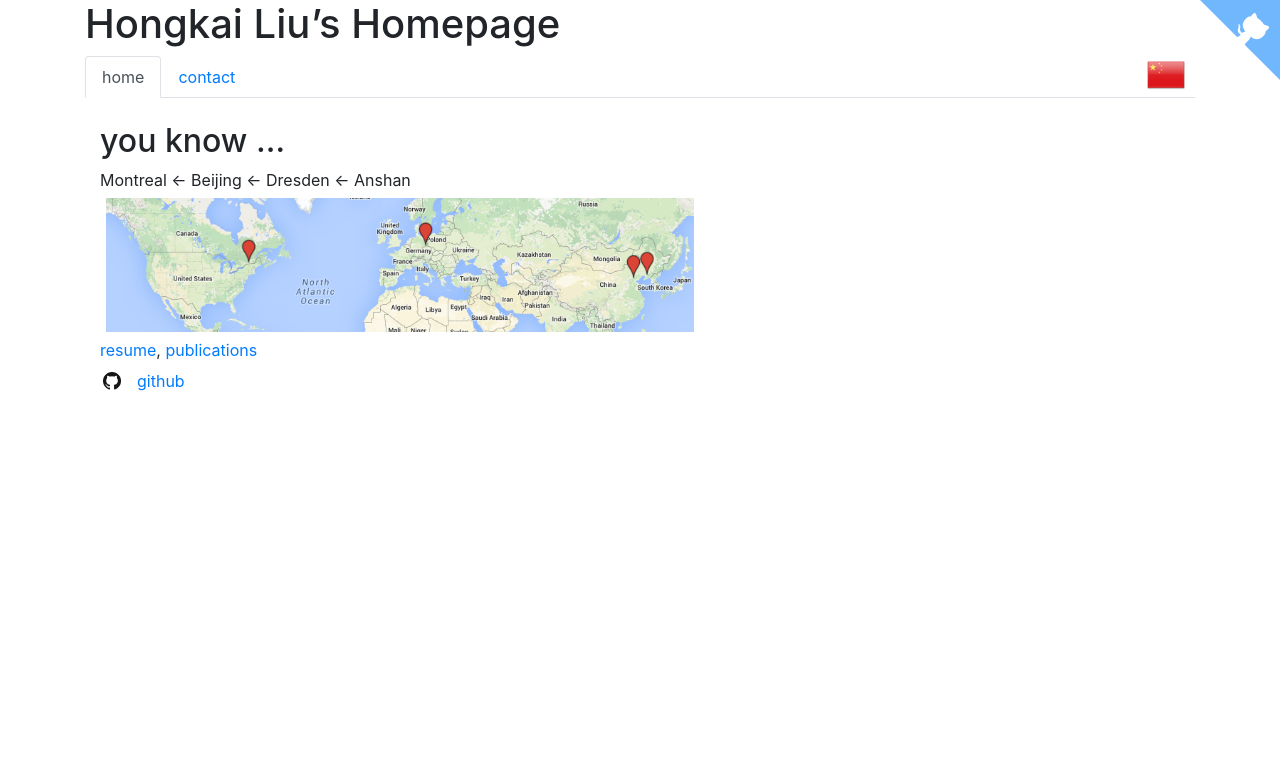
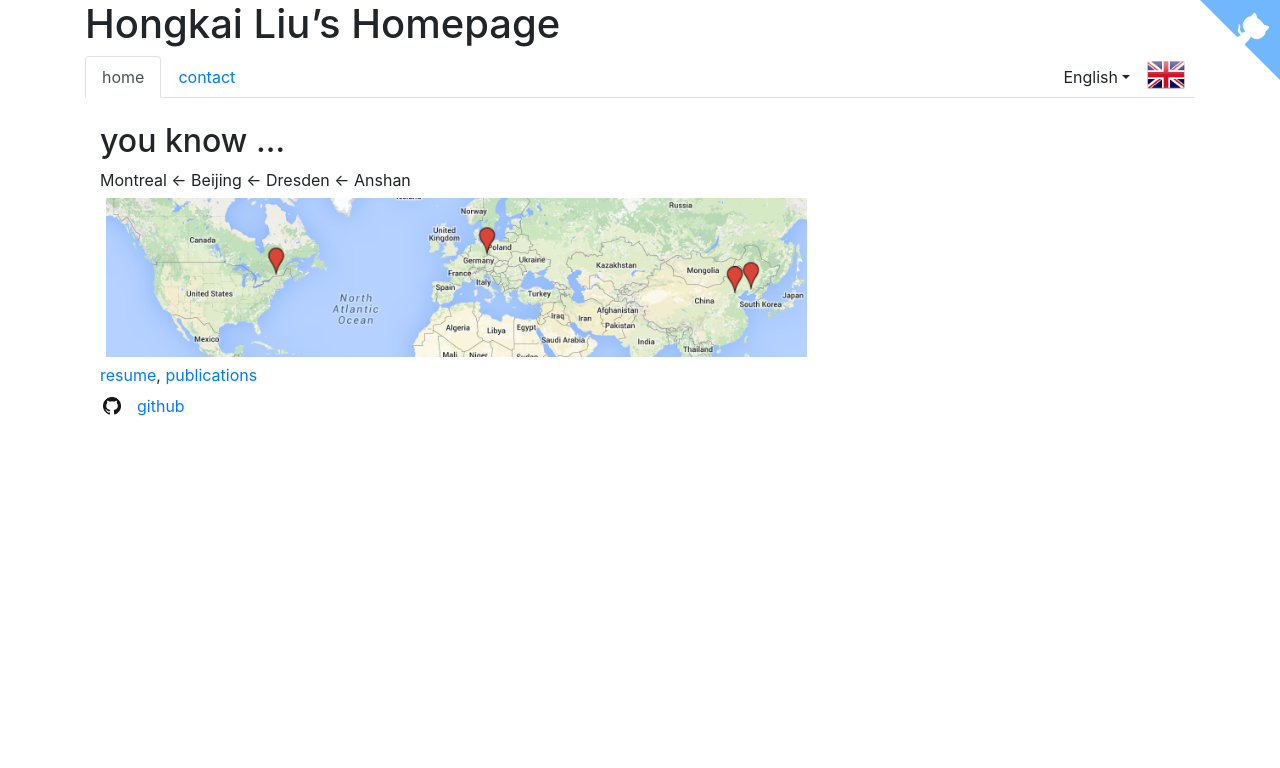
Before and after one commit to hongkailiu/test-nodejs, an Angular app in the folder home-ng/: page / in a window 1280 px wide. Shown: the top 768 px of the page. Built offline with nearby package versions, Linux system fonts and the light colour scheme; grey boxes are pictures that could not be loaded.

Commit message:
Use dropdown to select language

```diff
--- a/home-ng/src/app/app.component.html
+++ b/home-ng/src/app/app.component.html
@@ -16,8 +16,16 @@
     <li class="nav-item">
       <a class="nav-link" data-toggle="tab" href="#menu1">{{ 'a_contact' | translate }}</a>
     </li>
-    <li class="nav-item ml-auto">
-        <img id="img_lang" src={{imgLangSrc}} alt="" style="width: 80%;margin-right: 0px;padding:0px;cursor: pointer;" onmouseover="" (click)="this.selectLang()"/>
+
+    <li class="nav-item dropdown ml-auto">
+      <div class="nav-link dropdown-toggle" data-toggle="dropdown" style="cursor: pointer;">{{ divLangText }}</div>
+      <div class="dropdown-menu">
+        <div class="dropdown-item" style="cursor: pointer;" (click)="selectLang('en')">{{ english }}</div>
+        <div class="dropdown-item" style="cursor: pointer;" (click)="selectLang('zh')">{{ chinese }}</div>
+      </div>
+    </li>
+    <li class="nav-item">
+      <img id="img_lang" src={{imgLangSrc}} alt="" style="width: 80%;margin-right: 0px;padding:0px;"/>
     </li>
   </ul>
 
@@ -32,7 +40,7 @@
           <span id="s_as">{{ 's_as' | translate }}</span>
       </div>
 
-    <div id="d_place_map"><a target="_blank" href="assets/i/place-map.png"><img src="assets/i/place-map.png" style="width: 600px;padding: 6px;"/></a></div>
+    <div id="d_place_map"><a target="_blank" href="assets/i/place-map.png"><img src="assets/i/place-map.png" style="width: 66%;padding: 6px;"/></a></div>
     <div> <a href="assets/file/resume.pdf" id="a_resume">{{ 'a_resume' | translate }}</a>,
           <a href="assets/file/publication.pdf" id="a_pub">{{ 'a_pub' | translate }}</a>
     </div>
--- a/home-ng/src/app/app.component.ts
+++ b/home-ng/src/app/app.component.ts
@@ -9,7 +9,15 @@ import { BUILD_ENVIRONMENT } from './build.environment';
 })
 export class AppComponent {
   //title = 'Hongkai Liu\u2019s Homepage';
-  imgLangSrc = "assets/i/china-icon.png";
+
+  english = 'English';
+  chinese = '中文 Chinese'
+
+  ukIcon = "assets/i/uk-icon.png";
+  zhIcon = "assets/i/china-icon.png";
+
+  divLangText = this.english;
+  imgLangSrc = this.ukIcon;
   buildLine = "Version " + BUILD_ENVIRONMENT.version + " built at " + BUILD_ENVIRONMENT.time;
 
   constructor(private translate: TranslateService) {
@@ -18,18 +26,20 @@ export class AppComponent {
     //});
   }
 
-  selectLang() {
-    switch(this.translate.selectedLang) {
+  selectLang(lang: string) {
+    switch (lang) {
       case 'en':
-        this.imgLangSrc = "assets/i/uk-icon.png";
+        this.imgLangSrc = this.ukIcon;
+        this.divLangText = this.english;
+        this.translate.use('en');
+        break;
+      case 'zh':
+        this.imgLangSrc = this.zhIcon;
+        this.divLangText = this.chinese;
         this.translate.use('zh');
         break;
-      case 'zh':
-        this.imgLangSrc = "assets/i/china-icon.png";
-        this.translate.use('en')
-        break;
       default:
-        console.error('unsupported langauge is selected: ' + this.translate.selectedLang);
+        console.error('unsupported language is selected: ' + lang);
     }
   }
 
--- a/home-ng/src/app/translate.service.ts
+++ b/home-ng/src/app/translate.service.ts
@@ -8,15 +8,8 @@ export class TranslateService {
   data: any = {};
   constructor(private http: HttpClient) { }
 
-  selectedLang = 'en';
-
-  getSelectedLang(): string {
-    return this.selectedLang
-  }
-
   use(lang: string): Promise<{}> {
     return new Promise<{}>((resolve, reject) => {
-      this.selectedLang = `${lang || 'en'}`;
       const langPath = `assets/i18n/${lang || 'en'}.json`;
       this.http.get<{}>(langPath).subscribe(
         translation => {
```
